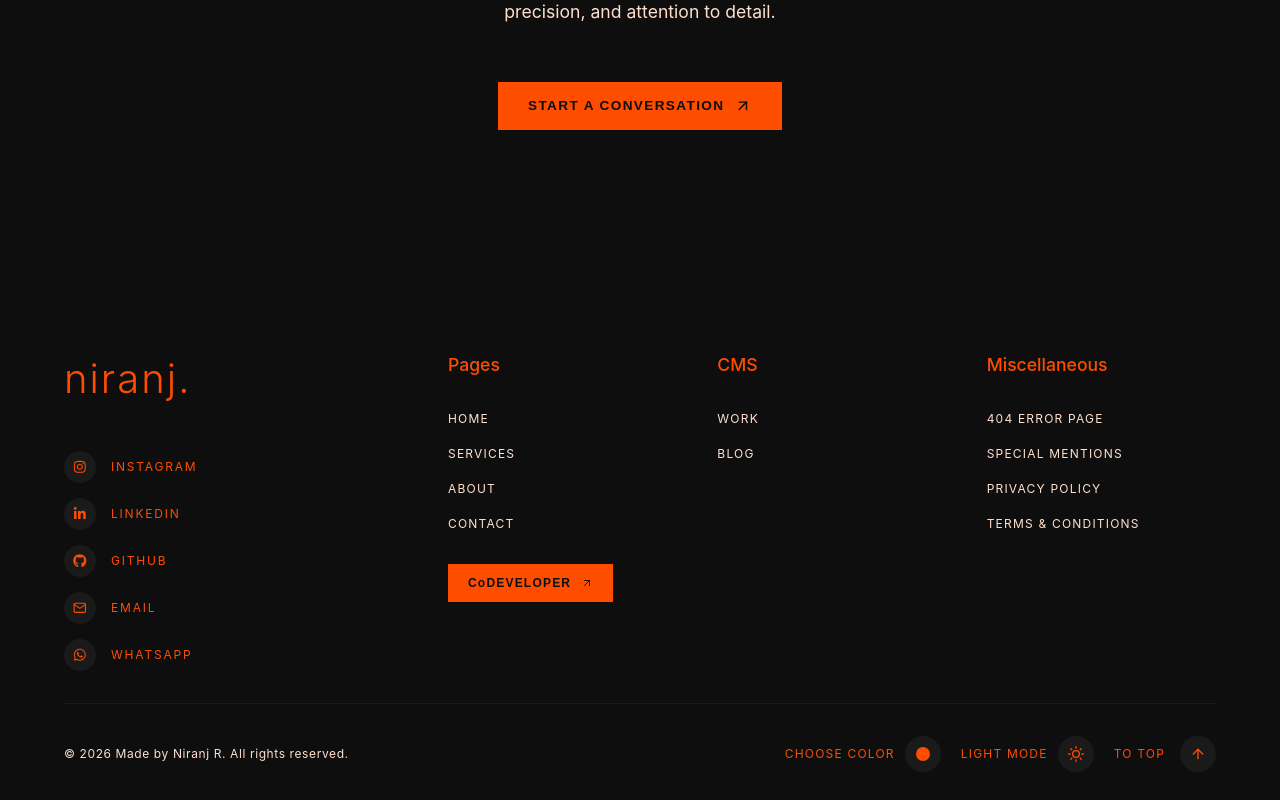
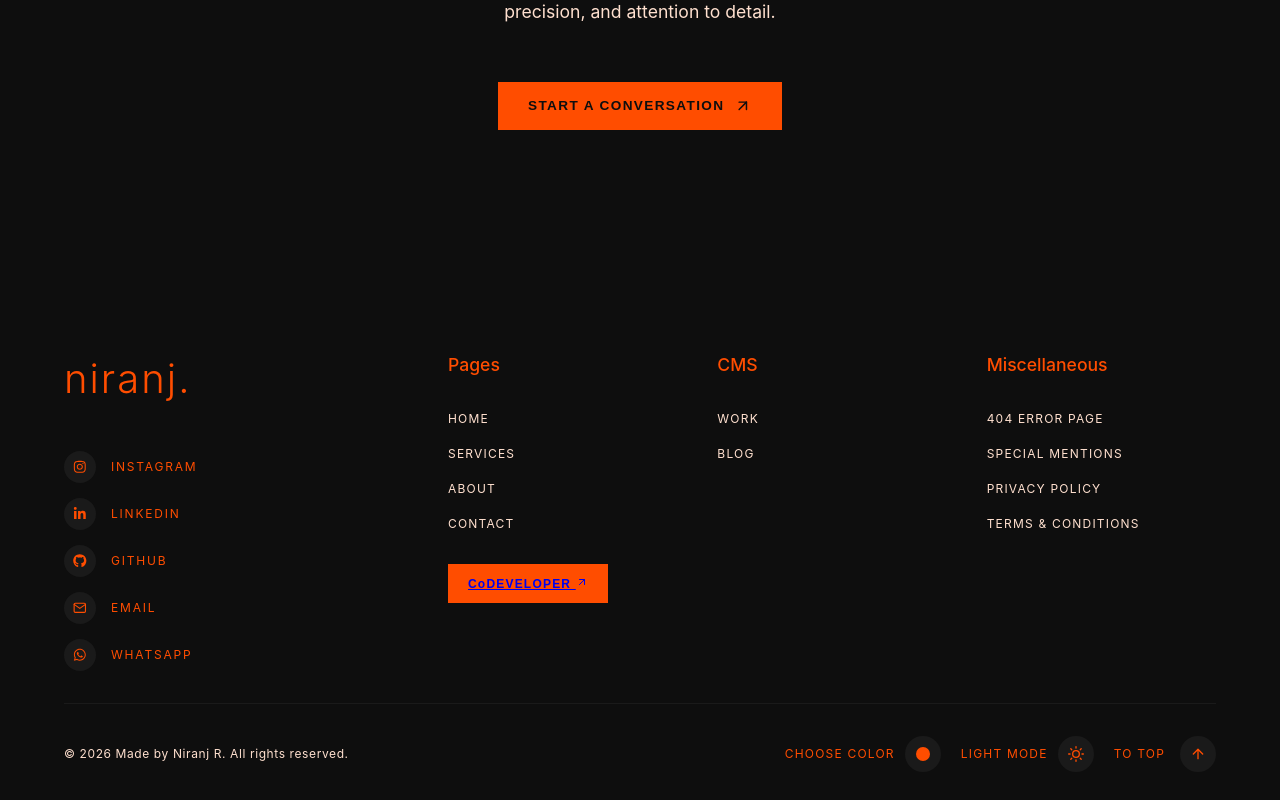
Before and after one commit to niranj-r/NJAI-PORTFOLIO, a React (Create React App) app: page / in a window 1280 px wide. Shown: the part 8117-8917 px from the top of the page. Built offline with nearby package versions, Linux system fonts and the light colour scheme; a web font is replaced by a local one.

Commit message:
feat: add MainFooter component with social links, navigation, and theme controls

```diff
--- a/src/pages/MainFooter.jsx
+++ b/src/pages/MainFooter.jsx
@@ -50,7 +50,7 @@ const MainFooter = ({ theme, toggleTheme, customColor, handleColorChange, onOpen
             <li><a href="#!" onClick={(e) => { e.preventDefault(); onNavClick?.('contact'); }}>CONTACT</a></li>
           </ul>
           <button className="footer-btn">
-            CoDEVELOPER <FiArrowUpRight className="footer-btn-icon" />
+            <a href="https://sradhyarenish.urflow.in" target="_blank" rel="noopener noreferrer">CoDEVELOPER <FiArrowUpRight className="footer-btn-icon" /></a>
           </button>
         </div>
 
```
